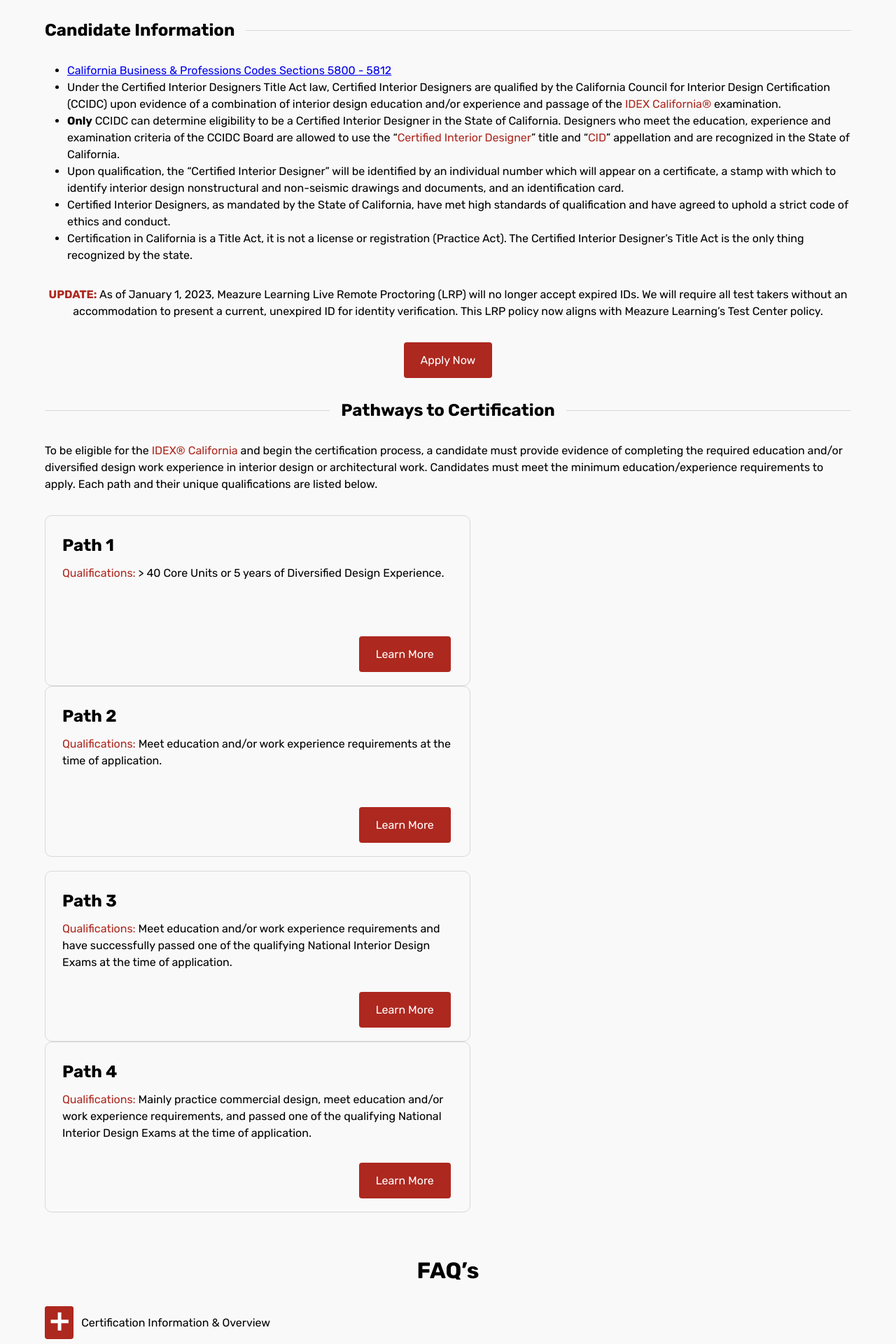
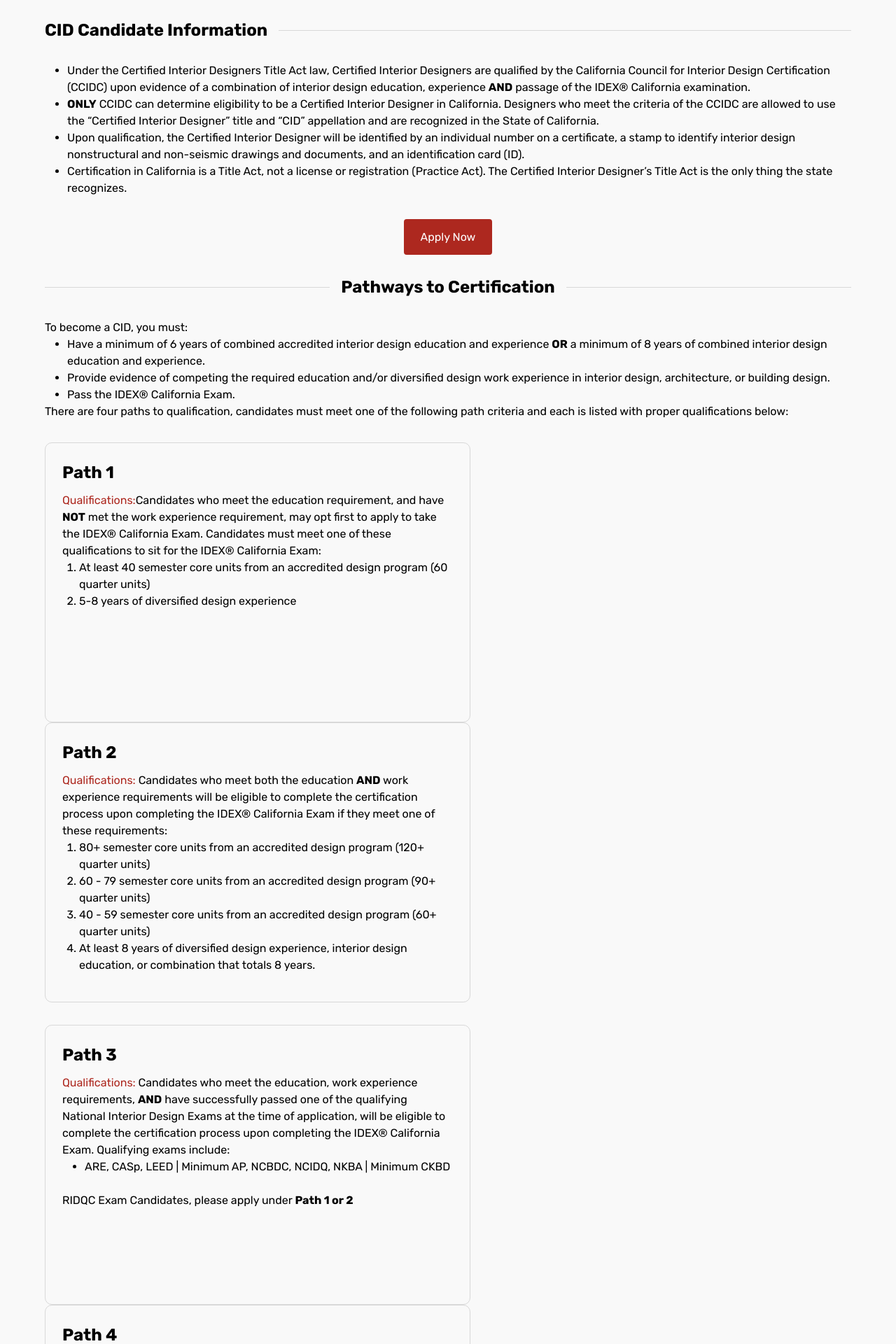
Before and after one commit to TritonSE/CCIDC-Application-Overhaul, a React (Vite) app in the folder frontend/: page / in a window 1280 px wide. Shown: the part 700-2620 px from the top of the page at 70% size. Built offline with nearby package versions, Linux system fonts and the light colour scheme.

Commit message:
update faq button and other text

```diff
--- a/frontend/src/globals.css
+++ b/frontend/src/globals.css
@@ -45,13 +45,9 @@ a {
 }
 
 button {
-  background-color: var(--color-ccidc-red);
   border: none;
-  border-radius: 4px;
   font: var(--font-body);
-  color: var(--color-text-secondary);
   text-align: center;
   cursor: pointer;
-  padding: 1rem 1.5rem;
   display: block;
 }
--- a/frontend/src/pages/Home.tsx
+++ b/frontend/src/pages/Home.tsx
@@ -7,62 +7,40 @@ export function Home() {
       <h1 className={styles.title}>Become a Certified Interior Designer</h1>
       <img alt="" src="/home_cover.svg" />
       <div className={styles.textDivider}>
-        <h2 className={styles.heading}>Candidate Information</h2>
+        <h2 className={styles.heading}>CID Candidate Information</h2>
       </div>
       <ul className={styles.list}>
-        <li>
-          <a href="https://leginfo.legislature.ca.gov/faces/codes_displaySection.xhtml?sectionNum=5800.&lawCode=BPC">
-            California Business & Professions Codes Sections 5800 - 5812
-          </a>
-        </li>
         <li>
           <p className={styles.item}>
             Under the Certified Interior Designers Title Act law, Certified Interior Designers are
             qualified by the California Council for Interior Design Certification (CCIDC) upon
-            evidence of a combination of interior design education and/or experience and passage of
-            the <span className={styles.red}>IDEX California®</span> examination.
+            evidence of a combination of interior design education, experience <strong>AND</strong>{" "}
+            passage of the IDEX® California examination.
           </p>
         </li>
         <li>
           <p className={styles.item}>
-            <strong>Only</strong> CCIDC can determine eligibility to be a Certified Interior
-            Designer in the State of California. Designers who meet the education, experience and
-            examination criteria of the CCIDC Board are allowed to use the “
-            <span className={styles.red}>Certified Interior Designer</span>” title and “
-            <span className={styles.red}>CID</span>” appellation and are recognized in the State of
-            California.
+            <strong>ONLY</strong> CCIDC can determine eligibility to be a Certified Interior
+            Designer in California. Designers who meet the criteria of the CCIDC are allowed to use
+            the “Certified Interior Designer” title and “CID” appellation and are recognized in the
+            State of California.
           </p>
         </li>
         <li>
           <p className={styles.item}>
-            Upon qualification, the “Certified Interior Designer” will be identified by an
-            individual number which will appear on a certificate, a stamp with which to identify
-            interior design nonstructural and non-seismic drawings and documents, and an
-            identification card.
+            Upon qualification, the Certified Interior Designer will be identified by an individual
+            number on a certificate, a stamp to identify interior design nonstructural and
+            non-seismic drawings and documents, and an identification card (ID).
           </p>
         </li>
         <li>
           <p className={styles.item}>
-            Certified Interior Designers, as mandated by the State of California, have met high
-            standards of qualification and have agreed to uphold a strict code of ethics and
-            conduct.
-          </p>
-        </li>
-        <li>
-          <p className={styles.item}>
-            Certification in California is a Title Act, it is not a license or registration
-            (Practice Act). The Certified Interior Designer’s Title Act is the only thing recognized
-            by the state.
+            Certification in California is a Title Act, not a license or registration (Practice
+            Act). The Certified Interior Designer’s Title Act is the only thing the state
+            recognizes.
           </p>
         </li>
       </ul>
-      <p className={styles.message}>
-        <strong className={styles.red}>UPDATE: </strong>
-        As of January 1, 2023, Meazure Learning Live Remote Proctoring (LRP) will no longer accept
-        expired IDs. We will require all test takers without an accommodation to present a current,
-        unexpired ID for identity verification. This LRP policy now aligns with Meazure Learning’s
-        Test Center policy.
-      </p>
       <button className={styles.apply} type="button">
         Apply Now
       </button>
@@ -71,12 +49,21 @@ export function Home() {
       </div>
 
       <p>
-        To be eligible for the
-        <span className={styles.red}> IDEX® California</span> and begin the certification process,
-        a candidate must provide evidence of completing the required education and/or diversified
-        design work experience in interior design or architectural work. Candidates must meet the
-        minimum education/experience requirements to apply. Each path and their unique
-        qualifications are listed below.
+        To become a CID, you must:
+        <ul className={styles.list}>
+          <li>
+            Have a minimum of 6 years of combined accredited interior design education and
+            experience <strong>OR</strong> a minimum of 8 years of combined interior design
+            education and experience.
+          </li>
+          <li>
+            Provide evidence of competing the required education and/or diversified design work
+            experience in interior design, architecture, or building design.
+          </li>
+          <li>Pass the IDEX® California Exam.</li>
+        </ul>
+        There are four paths to qualification, candidates must meet one of the following path
+        criteria and each is listed with proper qualifications below:
       </p>
 
       <div className={styles.pathwaysContainer}>
@@ -85,45 +72,77 @@ export function Home() {
             <h2 className={styles.pathName}>Path 1</h2>
             <div className={styles.pathwayText}>
               <span className={styles.red}>Qualifications:</span>
-              {" >"} 40 Core Units or 5 years of Diversified Design Experience.
+              Candidates who meet the education requirement, and have <strong>NOT</strong> met the
+              work experience requirement, may opt first to apply to take the IDEX® California
+              Exam. Candidates must meet one of these qualifications to sit for the IDEX®
+              California Exam:
+              <ol className={styles.olist}>
+                <li>
+                  At least 40 semester core units from an accredited design program (60 quarter
+                  units)
+                </li>
+                <li>5-8 years of diversified design experience</li>
+              </ol>
             </div>
-            <button className={styles.learnMoreBtn} type="button">
-              Learn More
-            </button>
           </div>
           <div className={styles.pathwayContainer}>
             <h2 className={styles.pathName}>Path 2</h2>
             <div className={styles.pathwayText}>
               <span className={styles.red}>Qualifications: </span>
-              Meet education and/or work experience requirements at the time of application.
+              Candidates who meet both the education <strong>AND</strong> work experience
+              requirements will be eligible to complete the certification process upon completing
+              the IDEX® California Exam if they meet one of these requirements:
+              <ol className={styles.olist}>
+                <li>
+                  80+ semester core units from an accredited design program (120+ quarter units)
+                </li>
+                <li>
+                  60 - 79 semester core units from an accredited design program (90+ quarter units)
+                </li>
+                <li>
+                  40 - 59 semester core units from an accredited design program (60+ quarter units)
+                </li>
+                <li>
+                  At least 8 years of diversified design experience, interior design education, or
+                  combination that totals 8 years.
+                </li>
+              </ol>
             </div>
-            <button className={styles.learnMoreBtn} type="button">
-              Learn More
-            </button>
           </div>
         </div>
         <div className={styles.pathwayRows}>
           <div className={styles.pathwayContainer}>
             <h2 className={styles.pathName}>Path 3</h2>
             <div className={styles.pathwayText}>
-              <span className={styles.red}>Qualifications:</span> Meet education and/or work
-              experience requirements and have successfully passed one of the qualifying National
-              Interior Design Exams at the time of application.
+              <span className={styles.red}>Qualifications:</span> Candidates who meet the education,
+              work experience requirements, <strong>AND</strong> have successfully passed one of the
+              qualifying National Interior Design Exams at the time of application, will be eligible
+              to complete the certification process upon completing the IDEX® California Exam.
+              Qualifying exams include:
+              <ul className={styles.list}>
+                <li>ARE, CASp, LEED | Minimum AP, NCBDC, NCIDQ, NKBA | Minimum CKBD</li>
+              </ul>
+              <br />
+              RIDQC Exam Candidates, please apply under <strong>Path 1 or 2</strong>
             </div>
-            <button className={styles.learnMoreBtn} type="button">
-              Learn More
-            </button>
           </div>
           <div className={styles.pathwayContainer}>
             <h2 className={styles.pathName}>Path 4</h2>
             <div className={styles.pathwayText}>
-              <span className={styles.red}>Qualifications:</span> Mainly practice commercial design,
-              meet education and/or work experience requirements, and passed one of the qualifying
-              National Interior Design Exams at the time of application.
+              <span className={styles.red}>Qualifications:</span> Candidates who mainly practice
+              commercial design meet the education, work experience requirements
+              <strong>AND</strong> have successfully passed 1 of the qualifying National Interior
+              Design Exams at the time of application will be eligible to complete the certification
+              process with a commercial designation upon successful completion of the IDEX®
+              California Exam and passing required ICC Courses.
+              <br />
+              Qualifying exams include:
+              <ul className={styles.list}>
+                <li>ARE, CASp, LEED | Minimum AP, NCBDC, NCIDQ, NKBA | Minimum CKBD</li>
+              </ul>
+              <br />
+              RIDQC Exam Candidates, please apply under <strong>Path 1 or 2</strong>
             </div>
-            <button className={styles.learnMoreBtn} type="button">
-              Learn More
-            </button>
           </div>
         </div>
       </div>
@@ -131,33 +150,39 @@ export function Home() {
       <h1 className={styles.title}>FAQ’s</h1>
 
       <div className={styles.FaqsContainer}>
+        <div className={styles.line} />
         <div className={styles.faqBar}>
           <button className={styles.moreInfo} type="button">
             <img alt="" src="/moreInfoButton.svg" />
           </button>
           <p className={styles.item}>Certification Information & Overview</p>
         </div>
+        <div className={styles.line} />
+
         <div className={styles.faqBar}>
           <button className={styles.moreInfo} type="button">
             <img alt="" src="/moreInfoButton.svg" />
           </button>
           <p className={styles.item}>Certification Qualification & Paths</p>
         </div>
+        <div className={styles.line} />
+
         <div className={styles.faqBar}>
           <button className={styles.moreInfo} type="button">
             <img alt="" src="/moreInfoButton.svg" />
           </button>
           <p className={styles.item}>Becoming Certified</p>
         </div>
+        <div className={styles.line} />
+
         <div className={styles.faqBar}>
           <button className={styles.moreInfo} type="button">
             <img alt="" src="/moreInfoButton.svg" />
           </button>
           <p className={styles.item}>What You Need to Apply</p>
         </div>
+        <div className={styles.line} />
       </div>
     </Page>
   );
 }
-
-export default Home;
--- a/frontend/src/stylesheets/Home.module.css
+++ b/frontend/src/stylesheets/Home.module.css
@@ -15,6 +15,10 @@ img {
 
 .list {
   margin-left: 2rem;
+}
+
+.olist {
+  margin-left: 1.5rem;
 }
 
 .red {
@@ -47,6 +51,10 @@ img {
 .apply {
   margin-left: auto;
   margin-right: auto;
+  background-color: var(--color-ccidc-red);
+  border-radius: 4px;
+  color: var(--color-text-secondary);
+  padding: 1rem 1.5rem;
 }
 
 .textDivider2 {
@@ -76,19 +84,19 @@ img {
   display: flex;
   flex-wrap: wrap;
   flex-direction: column;
-  row-gap: 1.25rem;
+  row-gap: 2rem;
 }
 
 .pathwayRows {
   display: flex;
   flex-wrap: wrap;
   flex-direction: row;
-  column-gap: 1.25rem;
+  column-gap: 2rem;
 }
 
 .pathwayContainer {
   width: 38rem;
-  height: 15.25rem;
+  height: 400px;
   border-radius: 10px;
   border: 1px solid #d8d8d8;
 }
@@ -105,19 +113,13 @@ img {
   line-height: 1.5em;
 }
 
-/* Learn More Button */
-.learnMoreBtn {
-  margin-right: 1.7rem;
-  float: right;
-}
-
 /* FAQ's Title, Contianer, and Components */
 
 .FaqsContainer {
   display: flex;
   flex-wrap: wrap;
   flex-direction: column;
-  row-gap: 1.875rem;
+  row-gap: 0.8rem;
 }
 
 .faqBar {
@@ -128,5 +130,11 @@ img {
 }
 
 .moreInfo {
-  padding: 0 !important;
+  height: 43px;
 }
+
+.line {
+  content: "";
+  height: 1px;
+  background-color: #d8d8d8;
+}
```
Also changed, not shown: frontend/public/moreInfoButton.svg.
